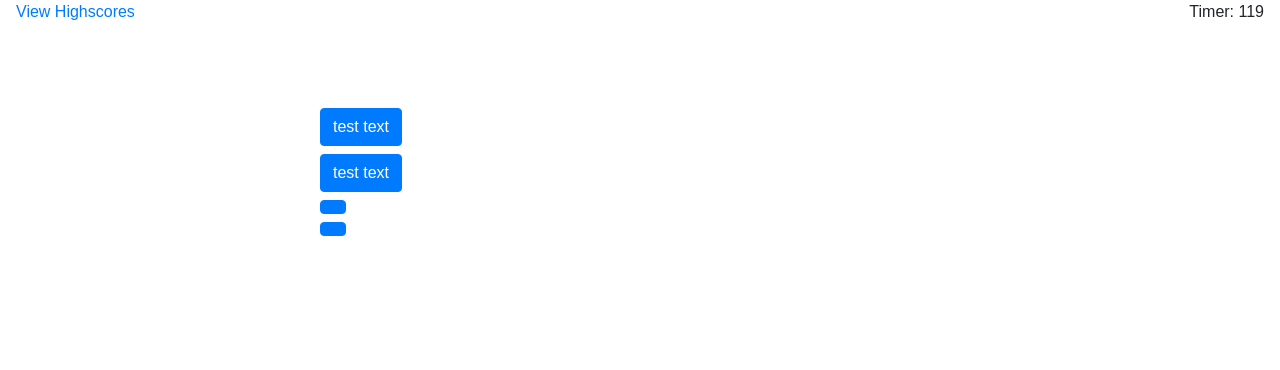
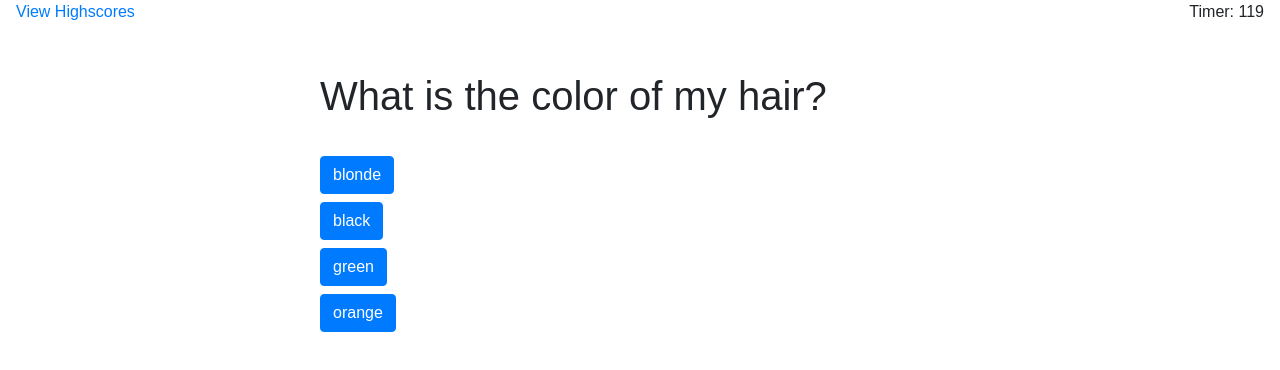
Before and after one commit to dmabell693/javascript-quiz, a plain HTML site: page index.html in a window 1280 px wide. Both pictures are taken after a click on the button "Start Quiz". Drawn offline with nearby package versions, Linux system fonts and the light colour scheme.

Commit message:
added functionality to js: created array capable of generating questions and answers into the html quiz container. began working on determining correct or incorrect answers

```diff
--- a/index.html
+++ b/index.html
@@ -21,7 +21,7 @@
             <br>
             <p id="information">Try to answer the following code-related questions within the time limit. Keep in mind that incorrect answer will penalize your score/time by ten seconds!</p>
             <br>
-            <div id="buttons">
+            <div class="buttons">
                 <button type="button" class="btn btn-primary rounded" id="start-quiz">Start Quiz</button>
             </div>
         </div>
@@ -30,7 +30,7 @@
             <br><br>
             <h1 id="quiz-question"></h1>
             <br>
-            <div class="answer-buttons" id="buttons">
+            <div class="answer-buttons">
                 <button type="button" class="btn btn-primary rounded" id="opt1">test text</button>
                 <button type="button" class="btn btn-primary rounded" id="opt2">test text</button>
                 <button type="button" class="btn btn-primary rounded" id="opt3"></button>
--- a/script.js
+++ b/script.js
@@ -1,6 +1,7 @@
 var information = document.getElementById("information");
 var timer = document.getElementById("timer");
 var startButton = document.getElementById("start-quiz");
+var answerButtons = document.querySelector(".answer-buttons");
 var welcomeContainer = document.getElementById("welcome-container");
 var questionContainer = document.getElementById("question-container");
 var quizQuestion = document.getElementById("quiz-question");
@@ -13,16 +14,40 @@ var userScore = 0;
 
 questionContainer.style.display= "none";
 
-function Question(text, choices, answer) {
-  this.text = text;
-  this.choices = choices;
-  this.answer = answer;
-};
 
-var questAnsArr = [
-  new Question("What color is my hair?", ["Green", "Blue", "Blonde", "Grey"], "Blonde"),
-  new Question("Who wins Super Tuesday?", ["Bernie", "Biden", "Bloomberg", "Warren"], "Bernie")
+var myQuestions = [
+  {
+    q: "What is the color of my hair?",
+    o: [
+      "blonde",
+      "black",
+      "green",
+      "orange"
+    ],
+    a: 0
+  },
+  {
+    q: "When does the sun rise tomorrow?",
+    o: [
+      "1am",
+      "2am",
+      "morning",
+      "6am"
+    ],
+    a: 3
+  },
+  {
+    q: "What time is work tomorrow?",
+    o: [
+      "never",
+      "always",
+      "3am",
+      "7am"
+    ],
+    a: 3
+  }
 ];
+
 
 var timeLeft;
 
@@ -43,20 +68,32 @@ function beginQuiz() {
   beginQuestions();
 };
 
-
+i = 0;
 var beginQuestions = function() {
   event.preventDefault;
   welcomeContainer.style.display = "none";
   questionContainer.style.display= "block";
 
-  quizQuestion.textContent = Question.text;
-  var choices = Question.choices;
-  for (var i = 0; i < choices.length; i++) {
-      var element = document.getElementById("opt" + i);
-      element.innerHTML = choices[i];
+
+  quizQuestion.textContent = myQuestions[i]["q"];
+
+  opt1.textContent = myQuestions[i]["o"][0];
+  opt2.textContent = myQuestions[i]["o"][1];
+  opt3.textContent = myQuestions[i]["o"][2];
+  opt4.textContent = myQuestions[i]["o"][3];
+
+  console.log(myQuestions[i]["a"].value);
+
+  var userGuess = event.target.value;
+  console.log(userGuess);
+  if (userGuess = myQuestions[i]["a"]) {
+    console.log("Hey fuckface");
   }
 
-
+  i++;
 }
 
+
+
 startButton.addEventListener("click", beginQuiz);
+answerButtons.addEventListener("click", beginQuestions);
--- a/style.css
+++ b/style.css
@@ -26,6 +26,6 @@ body {
     margin: 0.25rem 0;
 }
 
-#buttons:hover {
+/* .buttons:hover {
     opacity: 70%;
-}
+} */
```
